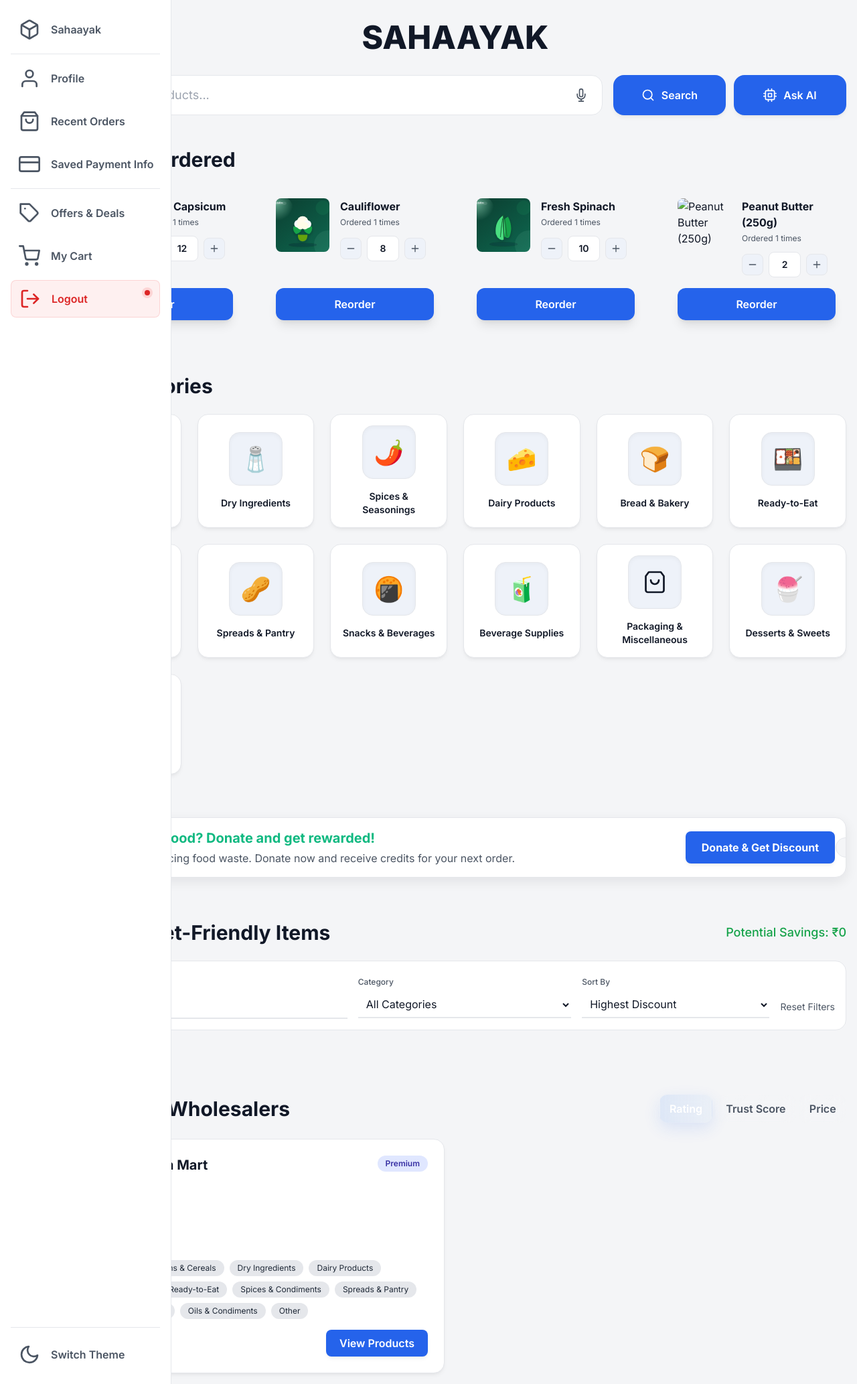
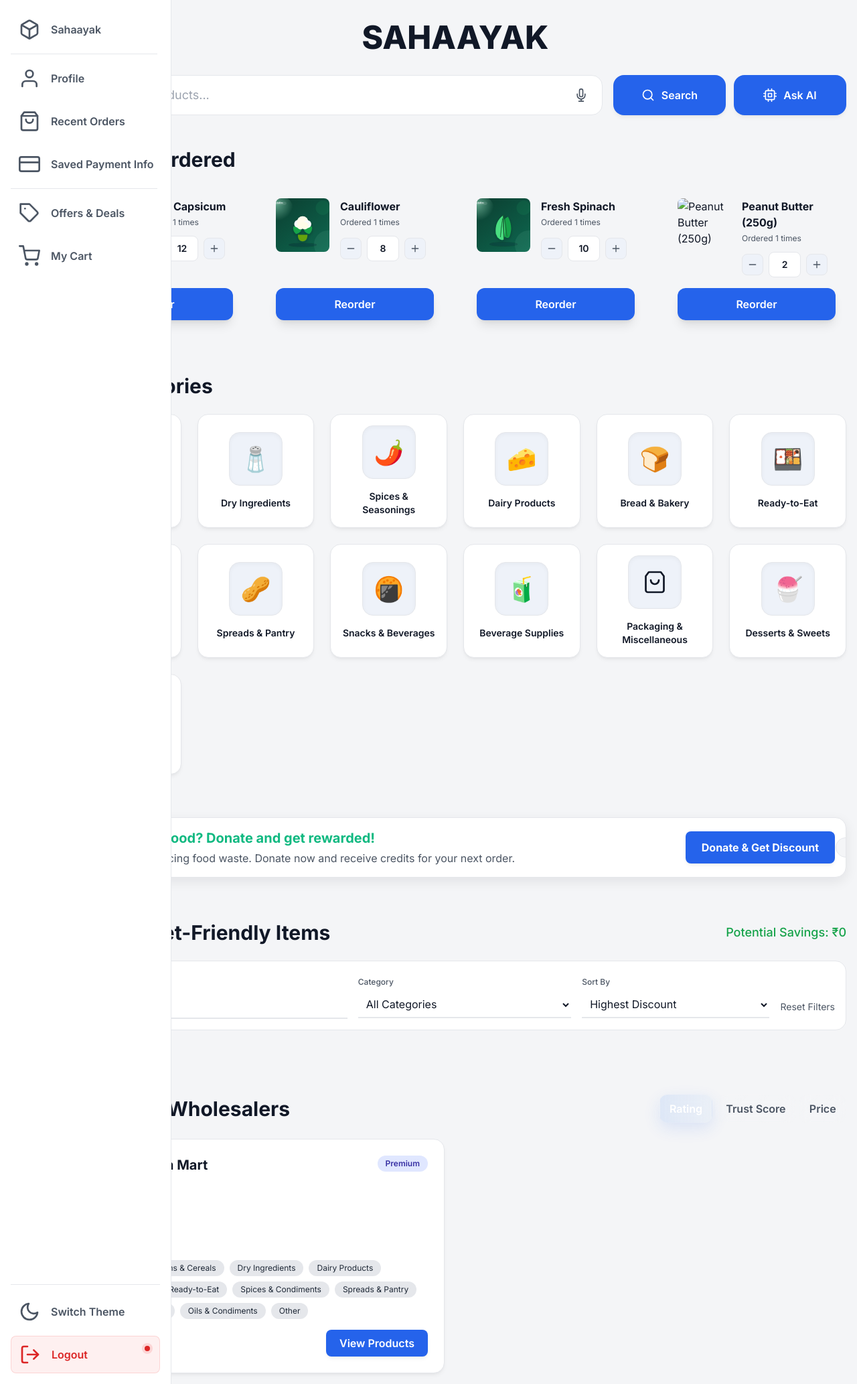
Before and after one commit to vinitgirdhar/Sahaayak, a Flask app: page /vendor/dashboard in a window 1280 px wide. Shown: the whole page at 67% size. Run offline with Flask 3, Linux system fonts and the light colour scheme; the visitor is signed in with stand-in values (Sample User, id 1); data comes from the database, SQL or seed files in the repository; data that the repository does not hold is empty; some libraries are stand-ins or nearby versions.

Commit message:
feat: Refactor sidebar styles for improved overflow handling and reintroduce logout button

```diff
--- a/my_app/templates/vendor_base.html
+++ b/my_app/templates/vendor_base.html
@@ -83,8 +83,7 @@
             background-color: var(--background-secondary);
             border-right: 1px solid var(--border-primary);
             transition: width 0.3s cubic-bezier(0.4, 0, 0.2, 1), background-color 0.3s ease, border-color 0.3s ease;
-            overflow-x: hidden;
-            overflow-y: auto;
+            overflow: hidden;
             position: fixed;
             top: 0;
             left: 0;
@@ -143,6 +142,16 @@
             margin-top: 0.75rem;
             padding-top: 0.75rem;
             border-top: 1px solid var(--border-primary);
+            background-color: var(--background-secondary);
+            flex-shrink: 0;
+            padding-bottom: max(0rem, env(safe-area-inset-bottom));
+        }
+        .sidebar-scroll-area {
+            flex: 1 1 auto;
+            min-height: 0;
+            overflow-y: auto;
+            overflow-x: hidden;
+            padding-right: 0.25rem;
         }
 
         /* --- FIX: Missing button and card styles --- */
@@ -775,7 +784,7 @@
     <div class="flex h-screen">
         <!-- Sidebar Navigation -->
         <nav class="sidebar flex flex-col p-4">
-            <div class="flex-grow space-y-2">
+            <div class="sidebar-scroll-area space-y-2">
                 <a href="{{ url_for('main.vendor_dashboard') }}" class="sidebar-item flex items-center p-3 h-14 rounded-lg">
                     <i data-feather="box" class="w-8 h-8 flex-shrink-0"></i>
                     <span class="item-text ml-4 font-semibold">Sahaayak</span>
@@ -804,10 +813,6 @@
                     <span class="item-text ml-4 font-semibold">My Cart</span>
                     <span id="cart-count-badge" class="cart-badge absolute top-1 right-1 bg-red-500 text-white text-xs rounded-full w-5 h-5 flex items-center justify-center hidden">0</span>
                 </a>
-                <a href="{{ url_for('main.vendor_logout') }}" class="sidebar-item sidebar-item--danger flex items-center p-3 h-14 rounded-lg w-full text-left" aria-label="Logout" title="Logout">
-                    <i data-feather="log-out" class="w-8 h-8 flex-shrink-0"></i>
-                    <span class="item-text ml-4 font-semibold">Logout</span>
-                </a>
             </div>
 
             <!-- Bottom Icons Section - Properly Aligned -->
@@ -817,6 +822,10 @@
                     <i data-feather="moon" class="w-8 h-8 flex-shrink-0"></i>
                     <span class="item-text ml-4 font-semibold">Switch Theme</span>
                 </button>
+                <a href="{{ url_for('main.vendor_logout') }}" class="sidebar-item sidebar-item--danger flex items-center p-3 h-14 rounded-lg w-full text-left" aria-label="Logout" title="Logout">
+                    <i data-feather="log-out" class="w-8 h-8 flex-shrink-0"></i>
+                    <span class="item-text ml-4 font-semibold">Logout</span>
+                </a>
             </div>
         </nav>
 
```
